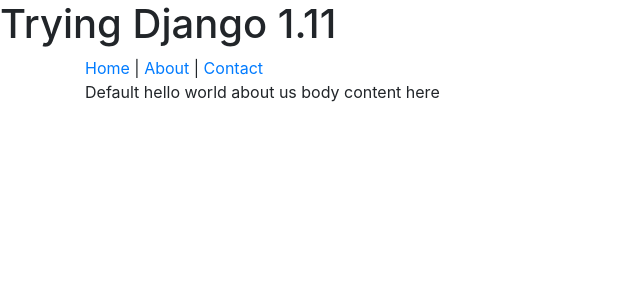
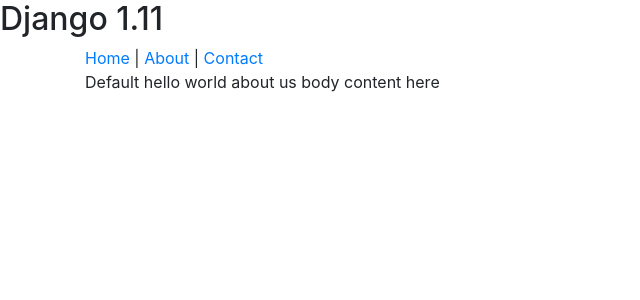
Before and after one commit to nara-l/trydjango111, a Django app: page /about/ in a window 1280 px wide. Shown: the top 300 px of the page, without its empty margins (0-640 px from the left). Run offline with Django 3.2, Linux system fonts and the light colour scheme; some libraries are stand-ins or nearby versions.

Commit message:
Html update

```diff
--- a/templates/base.html
+++ b/templates/base.html
@@ -5,11 +5,11 @@
     <meta charset="utf-8">
     <meta name="viewport" content="width=device-width, initial-scale=1, shrink-to-fit=no">
 
-    <title>{% block head_title%} Trying Django 1.11 {% endblock head_title%}</title>
+    <title>{% block head_title%} Django 1.11 {% endblock head_title%}</title>
     {% include 'partials/css.html' %}
 </head>
 <body>
-<h1>Trying Django 1.11</h1>
+<h2> Django 1.11</h2>
 <nav>
    {% include 'partials/nav.html' %}
 </nav>
```
Also changed, not shown: 1 other file.
